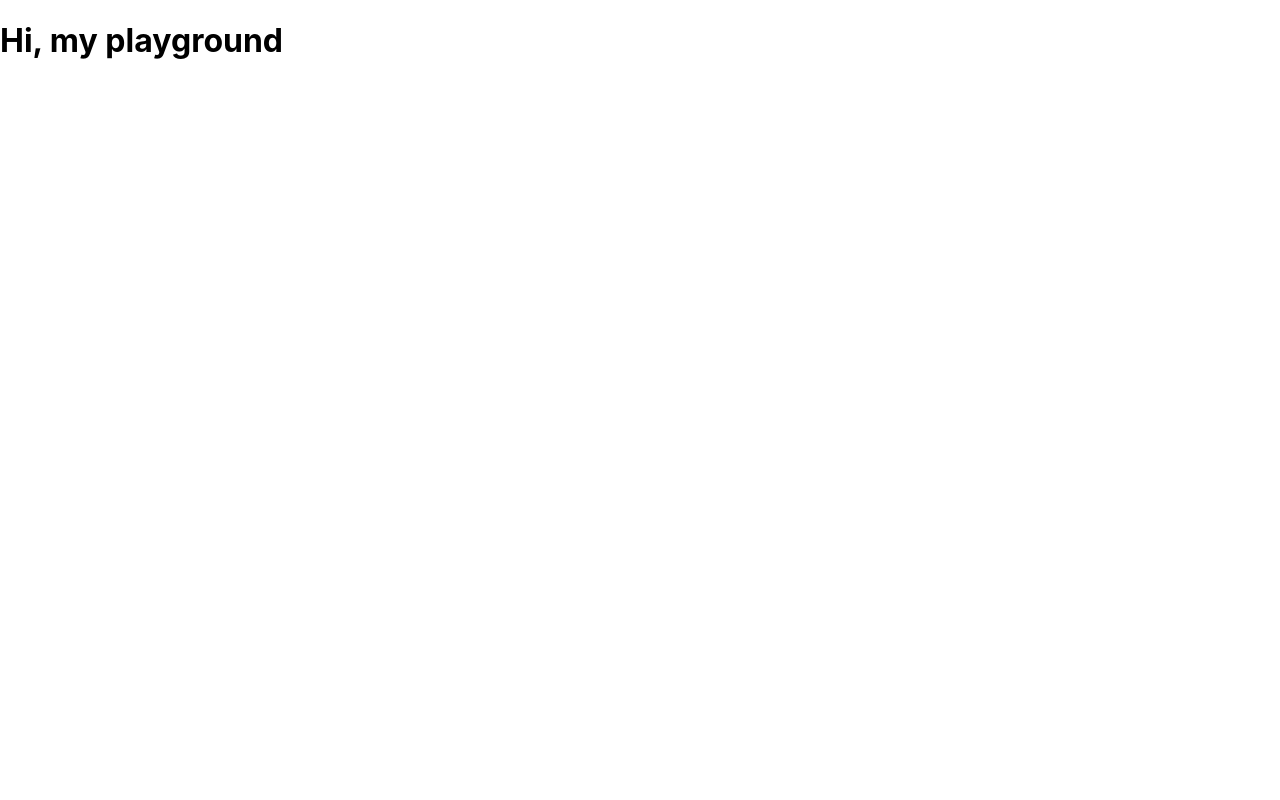
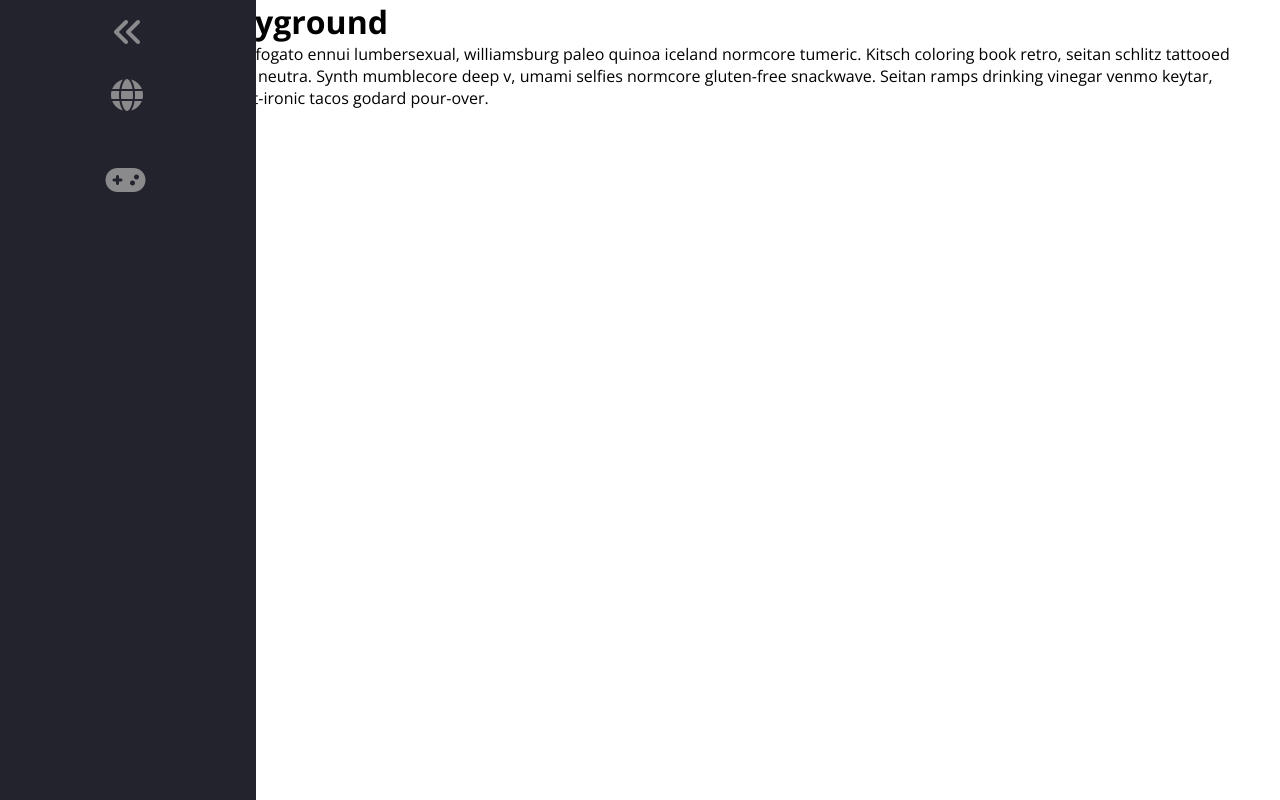
Before and after one commit to eddie4510/portfolio, a React (Create React App) app: page / in a window 1280 px wide. Built offline with nearby package versions, Linux system fonts and the light colour scheme.

Commit message:
navbar styles added

```diff
--- a/public/index.html
+++ b/public/index.html
@@ -1,14 +1,12 @@
 <!DOCTYPE html>
 <html lang="en">
+
 <head>
   <meta charset="utf-8" />
   <link rel="icon" href="%PUBLIC_URL%/favicon.ico" />
   <meta name="viewport" content="width=device-width, initial-scale=1" />
   <meta name="theme-color" content="#000000" />
-    <meta
-      name="description"
-      content="Web site created using create-react-app"
-    />
+  <meta name="description" content="Web site created using create-react-app" />
   <link rel="apple-touch-icon" href="%PUBLIC_URL%/logo192.png" />
   <!--
       manifest.json provides metadata used when your web app is installed on a
@@ -24,11 +22,37 @@
       work correctly both with client-side routing and a non-root public URL.
       Learn how to configure a non-root public URL by running `npm run build`.
     -->
-    <title>React App</title>
+  <script src="https://kit.fontawesome.com/c2aa2c51e8.js" crossorigin="anonymous"></script>
+  <title>My playground</title>
+  <link href="https://fonts.googleapis.com/css?family=Open+Sans:300,400,700&display=swap" rel="stylesheet" />
 </head>
+
 <body>
   <noscript>You need to enable JavaScript to run this app.</noscript>
-    <div id="root"></div>
+  <nav class="navbar">
+    <ul class="navbar-nav">
+      <li class="nav-item">
+        <a href="" class="nav-link">
+          <i id="logo" class="fas fa-angle-double-right"></i>
+        </a>
+      </li>
+      <li class="nav-item">
+        <a href="#2" class="nav-link">
+          <i class="fas fa-globe"></i>
+          <span class="link-text">WEB</span>
+        </a>
+      </li>
+      <li class="nav-item">
+        <a href="#3" class="nav-link">
+          <i class="fas fa-gamepad"></i>
+          <span class="link-text">GAME</span>
+        </a>
+      </li>
+    </ul>
+  </nav>
+
+
+  <div id="main"></div>
   <!--
       This HTML file is a template.
       If you open it directly in the browser, you will see an empty page.
@@ -40,4 +64,5 @@
       To create a production bundle, use `npm run build` or `yarn build`.
     -->
 </body>
+
 </html>
--- a/src/index.css
+++ b/src/index.css
@@ -1,13 +1,121 @@
-body {
-  margin: 0;
-  font-family: -apple-system, BlinkMacSystemFont, 'Segoe UI', 'Roboto', 'Oxygen',
-    'Ubuntu', 'Cantarell', 'Fira Sans', 'Droid Sans', 'Helvetica Neue',
-    sans-serif;
-  -webkit-font-smoothing: antialiased;
-  -moz-osx-font-smoothing: grayscale;
+*{
+  margin:0;
+  padding:0;
 }
 
-code {
-  font-family: source-code-pro, Menlo, Monaco, Consolas, 'Courier New',
-    monospace;
+:root{
+  font-size:16px;
+  font-family:'Open Sans';
+  --text-primary:#b6b6b6;
+  --text-secnodary:#ececec;
+  --bg-primary:#23232e;
+  --bg-secondary:#141418;
+  --icon-primary:#5CA5F2;
+  --icon-secondary:#5FBDDB;
 }
+
+body{
+  color:black;
+  background-color: white;
+}
+
+body::-webkit-scrollbar{
+  width:0.25rem;
+}
+
+body::-webkit-scrollbar-track{
+  background: #6649b8;
+}
+
+#main{
+
+  margin-left:6rem;
+}
+
+.navbar{
+  position:fixed;
+  background-color: var(--bg-primary);
+  transition:width 200ms ease;
+}
+
+
+.navbar-nav{
+  list-style:none;
+  display:flex;
+  flex-direction: column;
+  align-items:center;
+}
+
+.nav-item{
+  margin:10px;
+  font-size: 2rem;
+}
+
+.nav-item a{
+  text-decoration: none;
+  color:var(--text-primary);
+  opacity:0.7;
+  -webkit-transition: opacity 0.5s ease-in-out;
+  -moz-transition: opacity 0.5s ease-in-out;
+  transition: opacity 0.5s ease-in-out;
+}
+
+.link-text{
+  display:block;
+  font-size:1rem;
+  opacity:0;
+  -webkit-transition: opacity 0.5s ease-in-out;
+  -moz-transition: opacity 0.5s ease-in-out;
+  transition: opacity 0.5s ease-in-out;
+}
+
+.nav-item:hover a{
+  opacity:1;
+  color:var(--icon-primary);
+}
+
+#logo{
+  transition:transform 200ms ease;
+}
+
+.navbar:hover #logo{
+  transform: rotate(-180deg);
+}
+/*Small Screen*/
+@media only screen and (max-width:600px){
+  .navbar{
+    bottom:0;
+    width:100vw;
+    height:5rem;
+  }
+  .navbar-nav{
+    flex-direction: row;
+    justify-content: center;
+  }
+  #main{
+    margin:1rem;
+  }
+
+  #logo{
+    display:none;
+  }
+
+
+}
+/*Larger Screen*/
+@media only screen and (min-width:600px){
+  .navbar{
+    width:5rem;
+    height:100vh;
+  }
+  .navbar:hover{
+    width:16rem;
+  }
+
+  .nav-item:hover .link-text{
+    display:block;
+    opacity:1;
+    color:var(--icon-primary);
+  }
+
+}
--- a/src/index.js
+++ b/src/index.js
@@ -12,9 +12,28 @@ ReactDOM.render(
 );
 */
 
+function NavBar() {
+
+}
+
+function Main() {
+  return <div>
+    <h1>Hi, my playground</h1>
+    <p>
+      I'm baby kale chips affogato ennui lumbersexual, williamsburg paleo quinoa
+      iceland normcore tumeric. Kitsch coloring book retro, seitan schlitz
+      tattooed biodiesel vexillologist neutra. Synth mumblecore deep v, umami
+      selfies normcore gluten-free snackwave. Seitan ramps drinking vinegar
+      venmo keytar, humblebrag VHS post-ironic tacos godard pour-over.
+    </p>
+  </div>
+}
+
+const el = <Main />;
+
 ReactDOM.render(
-  <h1>Hi, my playground</h1>,
-  document.getElementById('root')
+  el,
+  document.getElementById('main')
 );
 
 
```
Also changed, not shown: src/content/post.md (added, +9 -0 lines), src/content/post2.md (added, +10 -0 lines). Lines whose indentation alone changed are shown as unchanged.
